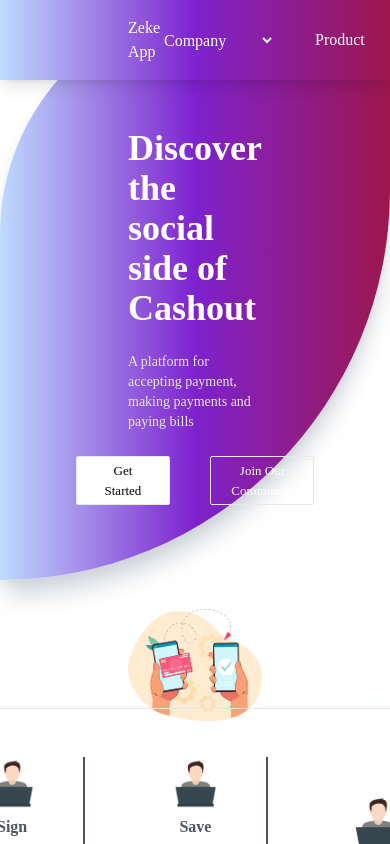
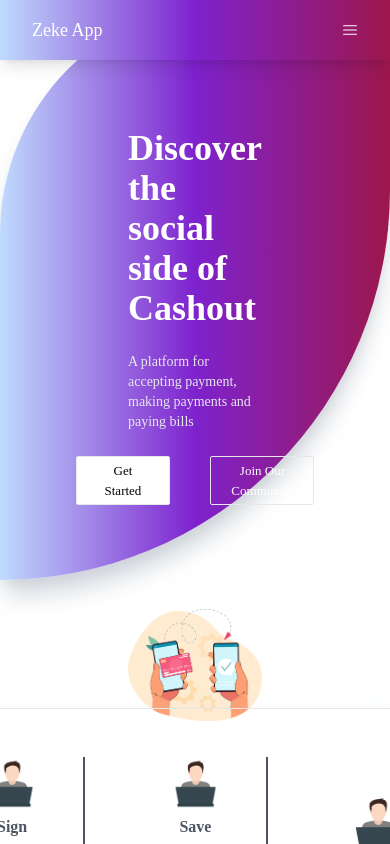
Before and after one commit to Bammytoye/SimpleZekeApp, a Next.js app: page / in a window 390 px wide. Shown: the top 844 px of the page. Built offline with nearby package versions, Linux system fonts and the light colour scheme.

Commit message:
responsiveness

```diff
--- a/src/app/page.js
+++ b/src/app/page.js
@@ -1,19 +1,50 @@
-import HomePage from '../components/home'
+'use client'
+import { useState } from 'react';
+import HomePage from '../components/home';
+import { MdClose } from "react-icons/md";
+import { RxHamburgerMenu } from "react-icons/rx";
 
 export default function Home() {
+  const [toggle, setToggle] = useState(false);
+  const handleClick = () => setToggle(!toggle);
+
   return (
     <>
-      <div className="fixed top-0 right-0 left-0 py-4 px-32 cursor-pointer bg-gradient-to-r from-blue-200 via-purple-700 to-pink-800 shadow-lg z-50">
+      <div className="fixed top-0 right-0 left-0 py-4 px-8 sm:px-16 lg:px-32 cursor-pointer bg-gradient-to-r from-blue-200 via-purple-700 to-pink-800 shadow-lg z-50">
         <div className="flex justify-between items-center text-white">
           <div>
-            <h2>Zeke App</h2>
+            <h2 className="text-lg">Zeke App</h2>
           </div>
 
-          <div className="flex justify-between space-x-10">
+          <div className="lg:flex justify-between space-x-10 hidden">
             <select className="outline-none bg-transparent cursor-pointer hover:text-red-300">
               <option value="Company">Company</option>
-              <option value="Company">Company One</option>
-              <option value="Company">Company Two</option>
+              <option value="Company One">Company One</option>
+              <option value="Company Two">Company Two</option>
+            </select>
+
+            <h2 className='hover:text-red-300'>Product</h2>
+            <h2 className='hover:text-red-300'>Blog</h2>
+          </div>
+
+          <div className="hidden lg:flex space-x-10">
+            <a href="#" className='hover:text-red-300 hover:border-l-2 border-r-2 px-3 rounded-full border-white'>Sign Up</a>
+            <a href="#" className='hover:text-red-300 text-pink-600 border bg-white hover:bg-transparent rounded-full px-5 pt-1'>Login</a>
+          </div>
+
+          <div className="lg:hidden flex items-center">
+            <button onClick={handleClick}>
+              {toggle ? <MdClose /> : <RxHamburgerMenu />}
+            </button>
+          </div>
+        </div>
+
+        <div className={toggle ? "lg:hidden flex flex-col" : "hidden"}>
+          <div className="flex flex-col space-y-2">
+            <select className="outline-none bg-transparent cursor-pointer hover:text-red-300">
+              <option value="Company">Company</option>
+              <option value="Company One">Company One</option>
+              <option value="Company Two">Company Two</option>
             </select>
 
             <h2 className='hover:text-red-300'>Product</h2>
--- a/tailwind.config.js
+++ b/tailwind.config.js
@@ -12,6 +12,13 @@ module.exports = {
         "gradient-conic":
           "conic-gradient(from 180deg at 50% 50%, var(--tw-gradient-stops))",
       },
+      screen: {
+        'xs': '0px',    // Custom breakpoint for 0px and above
+        'sm': '640px',  // Small screens (640px and above)
+        'md': '768px',  // Medium screens (768px and above)
+        'lg': '1024px', // Large screens (1024px and above)
+        'xl': '1280px', // Extra large screens (1280px and above)
+      }
     },
   },
   plugins: [],
```
